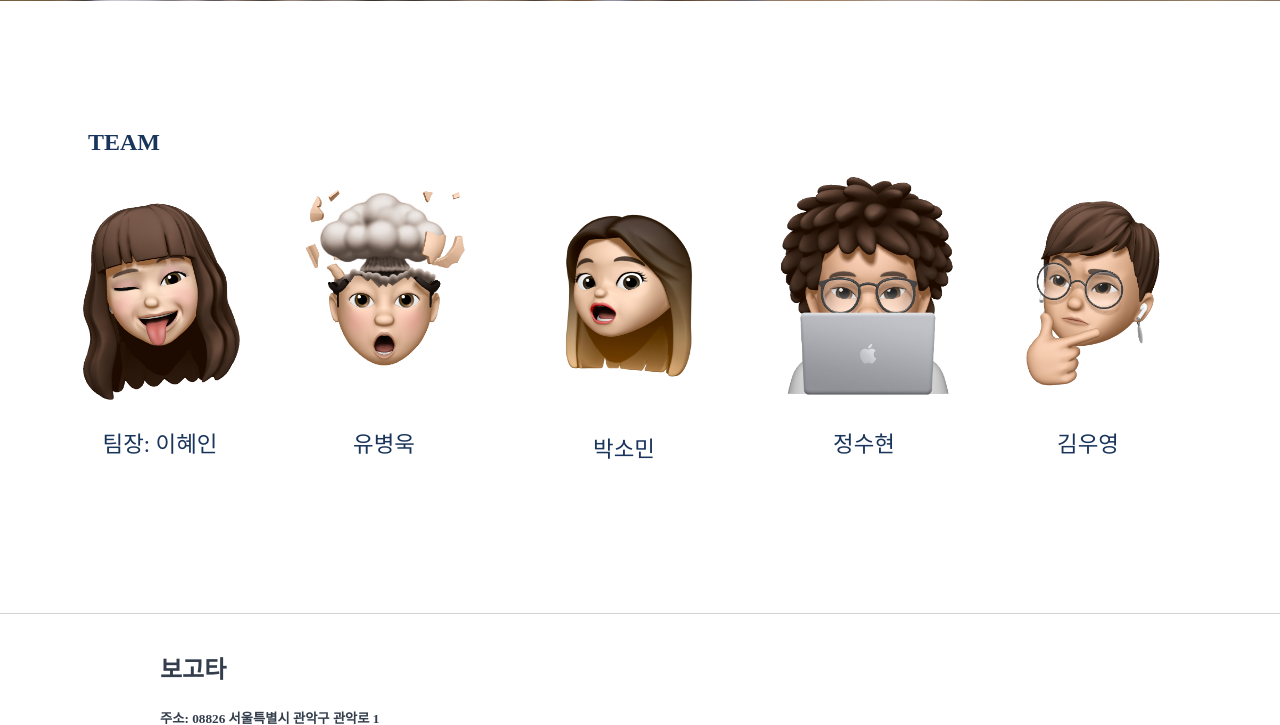
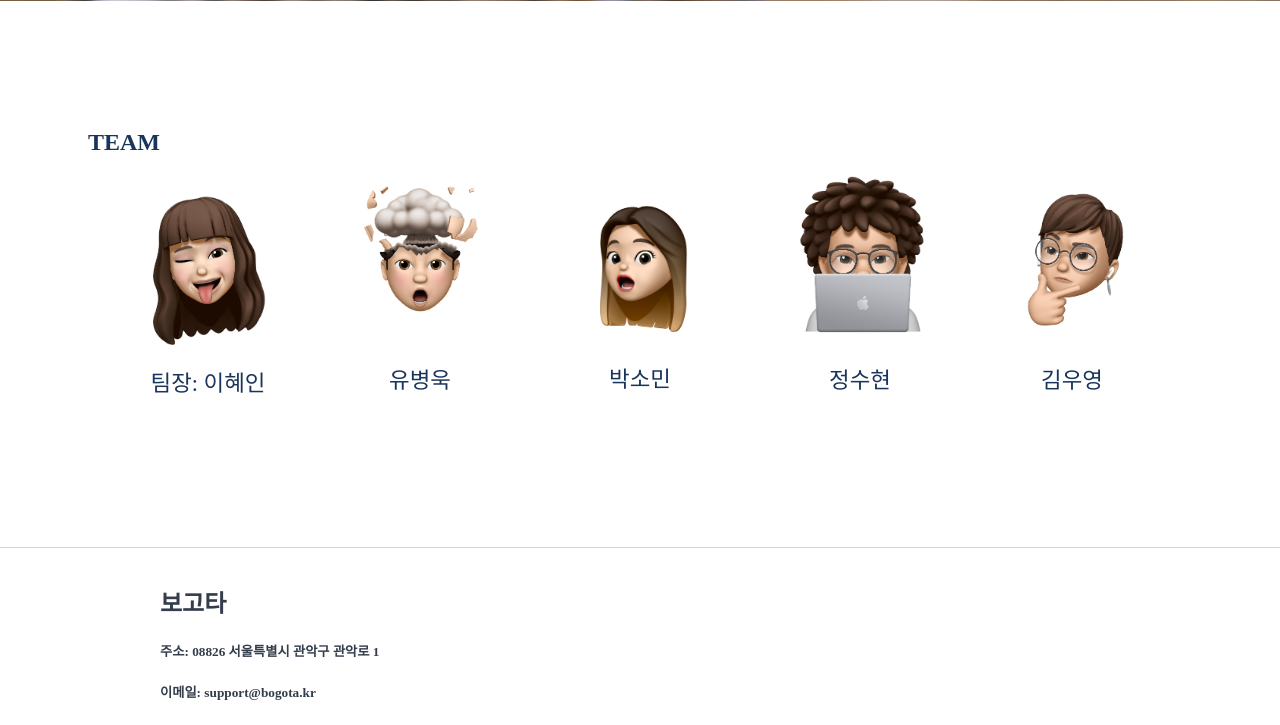
Before and after one commit to pirogramming/Show_me_the_CAR, a Django app: page /about_us/ in a window 1280 px wide; the page is wider, and only the part inside the window is pictured. Shown: the part 2111-2836 px from the top of that part. After the commit the page ends 2811 px from the top of that part, so only its background shows below. Run offline with Django 3.2, Linux system fonts and the light colour scheme; parts of the project's set-up code (start-up, migrations or seed data) failed here and were passed over; some libraries are stand-ins or nearby versions.

Commit message:
info page minor design change

```diff
--- a/static/styles/info.css
+++ b/static/styles/info.css
@@ -110,6 +110,12 @@ hr.line1 {
   font-size: 1.2rem;
 }
 
+.team_container {
+  width: auto;
+  display: flex;
+  justify-content: space-between;
+  padding: 0 8rem 0 8rem;
+}
 
 .text_team {
   margin-left: 5.5rem;
@@ -119,13 +125,13 @@ hr.line1 {
 }
 
 .team_photo img {
-  width: 14rem;
-  height: 14rem;
+  width: 10rem;
+  height: auto;
 }
 
 .team_photo_three img {
-  width: 16rem;
-  height: 14.3rem;
+  width: 11rem;
+  height: auto;
 }
 
 .name {
@@ -134,12 +140,14 @@ hr.line1 {
   font-size: 1.4rem;
 }
 
-.team_container {
-  display: flex;
-  margin-left: 3rem;
-  margin-bottom: 6rem;
-}
-
 .team_box {
   text-align: center;
 }
+
+.team_box:nth-child(1) p {
+  margin-top: 1rem;
+}
+
+.team_box:nth-child(3) p {
+  margin-top: 0.2rem;
+}
```
